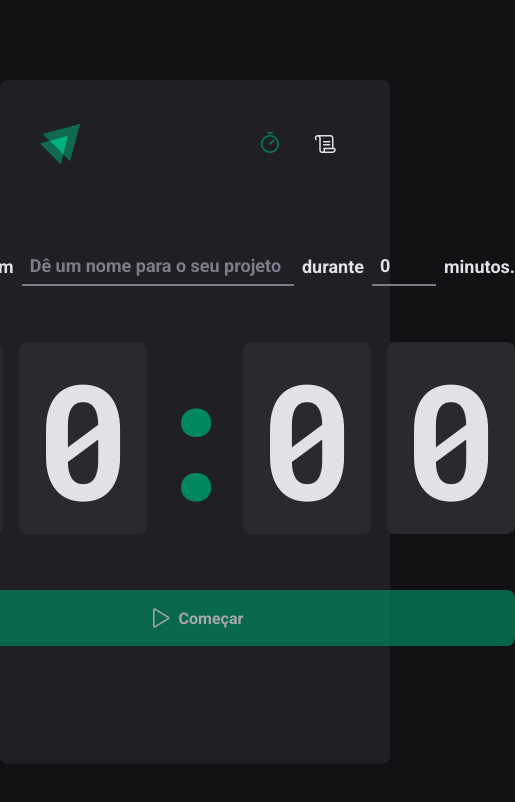
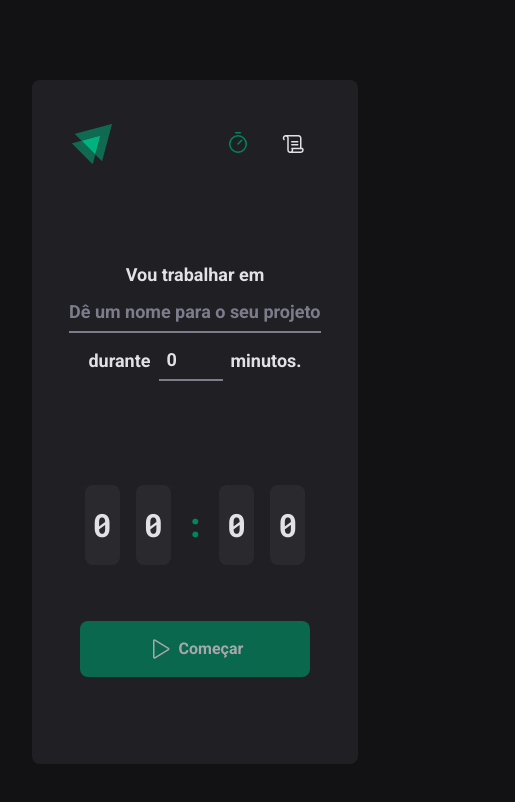
Before and after one commit to antoniomarcelo12/ignite-timer, a React (Vite) app: page / in a window 390 px wide. Shown: the top 802 px of the page, 515 px wide, since content can reach past the window. Built offline with nearby package versions, Linux system fonts and the light colour scheme.

Commit message:
fix: responsivity increased

```diff
--- a/src/components/Button/index.tsx
+++ b/src/components/Button/index.tsx
@@ -1,6 +1,5 @@
 import { HandPalm, Play } from "phosphor-react";
-import { StartCountdownButton, StopCountdownButton } from "../Home/styles";
-import { NewCycleFormData } from "../Home/NewCycleForm";
+import { StartCountdownButton, StopCountdownButton } from "./styles";
 
 interface ButtonProps {
     handleCreateNewCycle?: any;
--- /dev/null
+++ b/src/components/Button/styles.ts
@@ -0,0 +1,48 @@
+import { styled } from "styled-components"
+
+
+const BaseCountdownButton = styled.button`
+    width: 70%;
+    border: 0;
+    padding: 1rem;
+    border-radius: 8px;
+
+    display: flex;
+    align-items: center;
+    justify-content: center;
+    gap: .5rem;
+    font-weight: bold;
+    cursor: pointer;
+
+    &:disabled {
+        opacity: .7;
+        cursor: not-allowed;
+    }
+
+
+`
+
+
+export const StartCountdownButton = styled(BaseCountdownButton)`
+    background: ${props => props.theme["green-500"]};
+    color: ${props => props.theme["gray-100"]};
+
+
+    &:not(:disabled):hover {
+        background: ${props => props.theme["green-700"]};
+    }
+
+    /* @media (max-width: 600px) {
+        width: 10px;
+        margin: 0 1rem
+    } */
+`
+
+export const StopCountdownButton = styled(BaseCountdownButton)`
+    background: ${props => props.theme["red-500"]};
+    color: ${props => props.theme["gray-100"]};
+
+    &:not(:disabled):hover {
+        background: ${props => props.theme["red-700"]};
+    }
+`
--- a/src/components/Header/styles.ts
+++ b/src/components/Header/styles.ts
@@ -32,4 +32,11 @@ export const HeaderContainer = styled.header`
         }
     }
 
+
+    @media (max-width: 375px) {
+        height: .5rem;
+        font-size: .5rem;
+        margin: -.5rem 0 2rem 0;
+    }
+
 `
--- a/src/components/History/styles.ts
+++ b/src/components/History/styles.ts
@@ -16,6 +16,8 @@ export const HistoryList = styled.div`
     flex: 1;
     overflow: auto;
     margin-top: 2rem;
+
+    max-height: 30rem;
 
     table {
         width: 100%;
--- a/src/components/Home/components/Countdown/index.tsx
+++ b/src/components/Home/components/Countdown/index.tsx
@@ -52,7 +52,7 @@ export function Countdown() {
     <CountdownContainer>
         <span>{minutes[0]}</span>
         <span>{minutes[1]}</span>
-        <Separator>:</Separator>
+        <Separator><span>:</span></Separator>
         <span>{seconds[0]}</span>
         <span>{seconds[1]}</span>
     </CountdownContainer>
--- a/src/components/Home/components/Countdown/styles.ts
+++ b/src/components/Home/components/Countdown/styles.ts
@@ -1,6 +1,7 @@
 import { styled } from "styled-components"
 
 export const CountdownContainer = styled.div`
+    /* max-width: 300px; */
     font-family: 'Roboto Mono', monospace;
     font-size: 10rem;
     line-height: 8rem;
@@ -13,6 +14,32 @@ export const CountdownContainer = styled.div`
         background: ${(props) => props.theme["gray-700"]};
         padding: 2rem 1rem;
         border-radius: 8px;
+        display: flex;
+        justify-content: center;
+        align-items: center;
+
+        @media (max-width: 540px) {
+            height: 5rem;
+        }
+
+    }
+
+    @media (max-width: 735px) {
+        font-size: 5rem;
+        margin: auto 1rem;
+
+        span {
+            /* padding: 1rem .5rem */
+            padding: .5rem;
+        }
+
+    }
+
+    @media (max-width: 540px) {
+        margin: 0;
+        margin: 0;
+        padding: 0;
+        font-size: 2rem;
     }
 `
 
@@ -24,4 +51,27 @@ export const Separator = styled.div`
     overflow: hidden;
     display: flex;
     justify-content: center;
+
+    span {
+        background-color: var(--gray-800);
+
+        @media (max-width: 540px) {
+            display: flex;
+            justify-content: center;
+            align-items: center;
+
+
+            padding: 0;
+            width: .5rem;
+            font-size: 2rem;
+        }
+
+    }
+
+    @media (max-width: 735px) {
+        padding: 0;
+        width: 1rem;
+        font-size: 5rem;
+    }
+
 `
--- a/src/components/Home/components/NewCycleForm/styles.ts
+++ b/src/components/Home/components/NewCycleForm/styles.ts
@@ -10,6 +10,17 @@ export const FormContainer = styled.div`
     font-size: 1.125rem;
     font-weight: bold;
     flex-wrap: wrap;
+
+    @media (max-width: 755px) {
+        max-width: 300px;
+        margin: 3rem 2rem;
+    }
+
+    @media (max-width: 375px) {
+        /* max-width: 300px; */
+        font-size: 1rem;
+        margin: 0;
+    }
 `
 
 const BaseInput = styled.input`
@@ -32,6 +43,8 @@ const BaseInput = styled.input`
     &::placeholder {
         color: ${props => props.theme["gray-500"]};
     }
+
+
 `
 
 export const TaskInput = styled(BaseInput)`
@@ -40,6 +53,11 @@ export const TaskInput = styled(BaseInput)`
     &::-webkit-calendar-picker-indicator {
         display: none !important
     }
+
+    @media (max-width: 755px) {
+        padding: 0;
+        margin: 0 1.5rem;
+    }
 `
 
 export const MinutesAmountInput = styled(BaseInput)`
--- a/src/components/Home/index.tsx
+++ b/src/components/Home/index.tsx
@@ -1,4 +1,4 @@
-import { HomeContainer, StartCountdownButton, StopCountdownButton } from "./styles";
+import { HomeContainer } from "./styles";
 import { NewCycleForm } from "./components/NewCycleForm";
 import { Countdown } from "./components/Countdown";
 import { useContext } from "react";
@@ -7,6 +7,7 @@ import { zodResolver } from "@hookform/resolvers/zod";
 import * as zod from 'zod'
 import { HandPalm, Play } from "phosphor-react";
 import { CyclesContext } from "../../CyclesContext";
+import { StartCountdownButton, StopCountdownButton } from "../Button/styles";
 
 
 
--- a/src/components/Home/styles.ts
+++ b/src/components/Home/styles.ts
@@ -17,43 +17,3 @@ export const HomeContainer = styled.main`
         gap: 3.5rem;
     }
 `
-
-
-
-const BaseCountdownButton = styled.button`
-    width: 100%;
-    border: 0;
-    padding: 1rem;
-    border-radius: 8px;
-
-    display: flex;
-    align-items: center;
-    justify-content: center;
-    gap: .5rem;
-    font-weight: bold;
-    cursor: pointer;
-
-    &:disabled {
-        opacity: .7;
-        cursor: not-allowed;
-    }
-`
-
-export const StartCountdownButton = styled(BaseCountdownButton)`
-    background: ${props => props.theme["green-500"]};
-    color: ${props => props.theme["gray-100"]};
-
-
-    &:not(:disabled):hover {
-        background: ${props => props.theme["green-700"]};
-    }
-`
-
-export const StopCountdownButton = styled(BaseCountdownButton)`
-    background: ${props => props.theme["red-500"]};
-    color: ${props => props.theme["gray-100"]};
-
-    &:not(:disabled):hover {
-        background: ${props => props.theme["red-700"]};
-    }
-`
--- a/src/layouts/DefaultLayout/styles.ts
+++ b/src/layouts/DefaultLayout/styles.ts
@@ -11,4 +11,9 @@ export const LayoutContainer = styled.div`
 
     display: flex;
     flex-direction: column;
+
+    @media (max-width: 1220px) {
+        margin: 5rem 2rem;
+
+    }
 `
```
